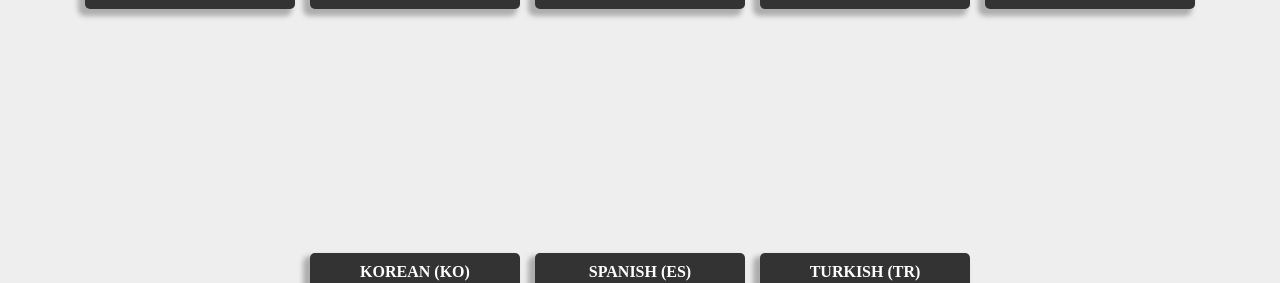
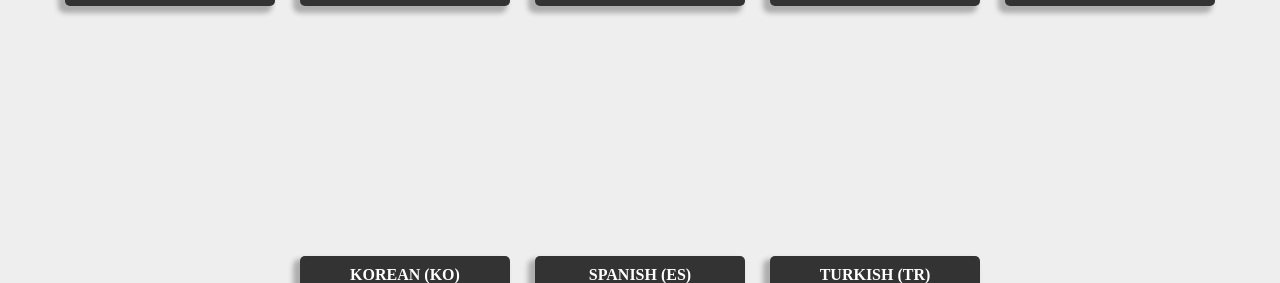
Before and after one commit to AhmedFawzyMof/3moMa7mod, a Flask app: page / in a window 1280 px wide. Shown: the part 289-572 px from the top of the page. Run offline with Flask 3, Linux system fonts and the light colour scheme.

Commit message:
more gap

```diff
--- a/templates/html/Languages/index.html
+++ b/templates/html/Languages/index.html
@@ -51,7 +51,7 @@
         justify-content: center;
         flex-wrap: wrap;
         min-height: 100vh;
-        gap: 15px;
+        gap: 25px;
       }
       body {
         background: #eee;
```
